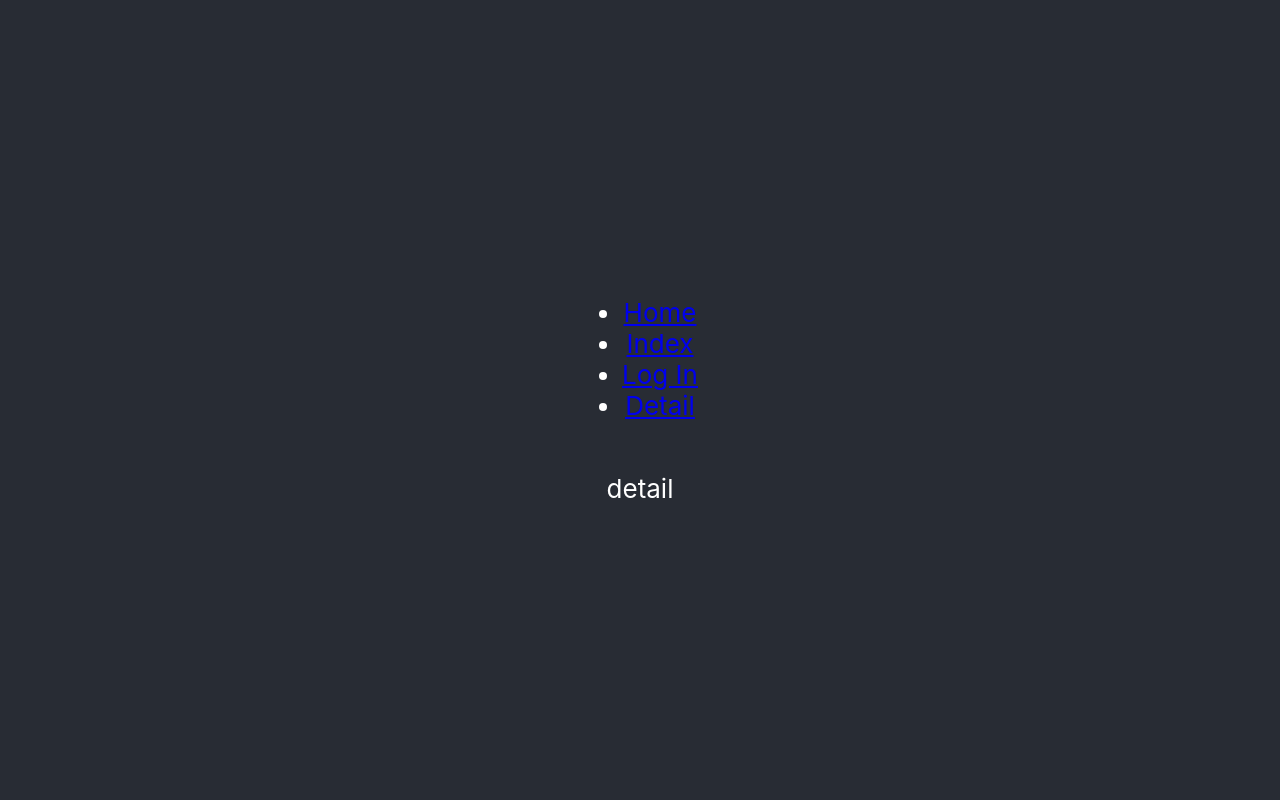
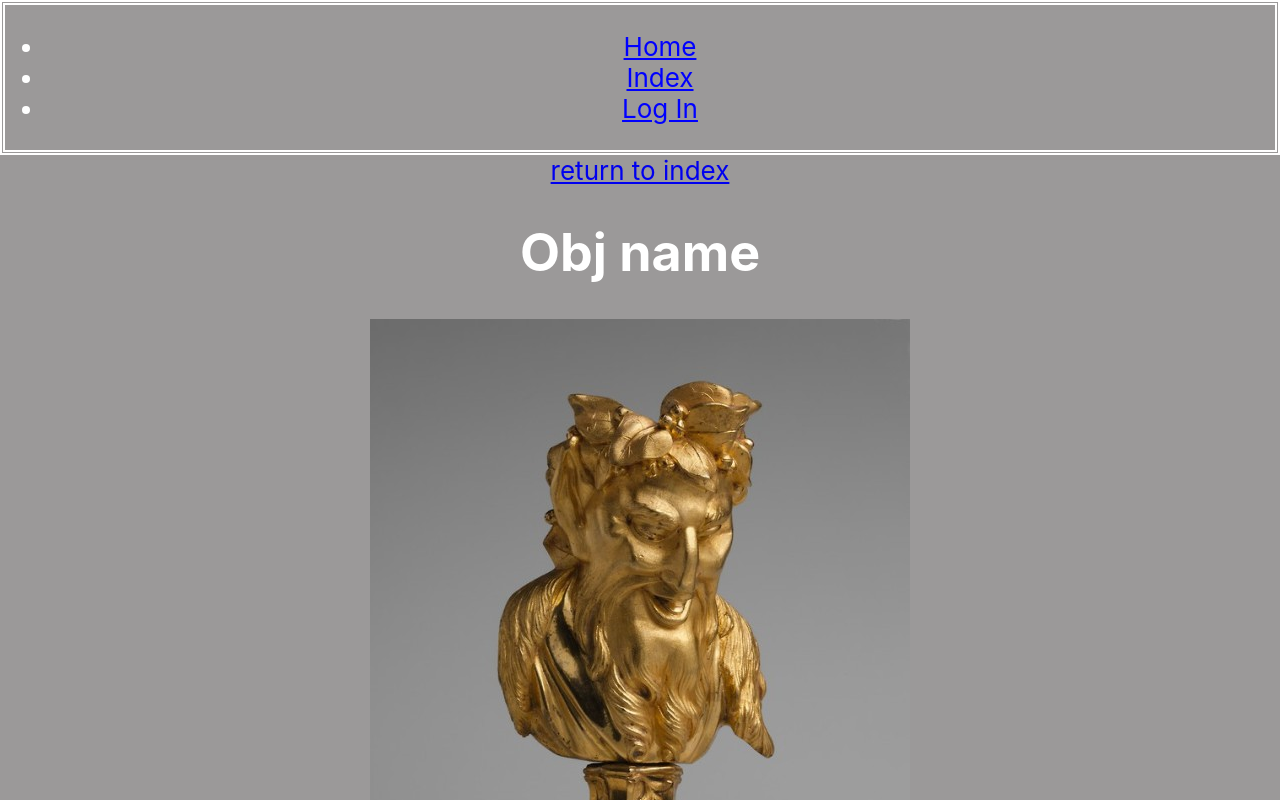
Before and after one commit to bacurrie/softeng-catalogue, a React (Create React App) app: page /detail in a window 1280 px wide. Shown: the top 800 px of the page. Built offline with nearby package versions, Linux system fonts and the light colour scheme.

Commit message:
added base page templates

```diff
--- a/src/App.css
+++ b/src/App.css
@@ -2,24 +2,13 @@
   text-align: center;
 }
 
-.App-logo {
-  height: 40vmin;
-  pointer-events: none;
-}
-
-@media (prefers-reduced-motion: no-preference) {
-  .App-logo {
-    animation: App-logo-spin infinite 20s linear;
-  }
-}
-
 .App-header {
-  background-color: #282c34;
+  background-color: #9b9999;
   min-height: 100vh;
   display: flex;
   flex-direction: column;
-  align-items: center;
-  justify-content: center;
+  align-items: left;
+  justify-content: left;
   font-size: calc(10px + 2vmin);
   color: white;
 }
@@ -28,11 +17,11 @@
   color: #61dafb;
 }
 
-@keyframes App-logo-spin {
-  from {
-    transform: rotate(0deg);
-  }
-  to {
-    transform: rotate(360deg);
-  }
+nav {
+  border: 5px double white;
+  color: white;
 }
+
+nav a {
+  color: blue;
+}
--- a/src/App.js
+++ b/src/App.js
@@ -1,6 +1,8 @@
 import './App.css';
 import { BrowserRouter, Route } from "react-router-dom";
 import HomePage from "./pages/HomePage";
+import CollectionIndex from "./pages/CollectionIndex";
+import DetailPage from "./pages/DetailPage";
 import Navi from "./components/Navi";
 
 function App()
@@ -16,7 +18,7 @@ function App()
           </Route>
 
           <Route path='/index'>
-            <p>index</p>
+            <CollectionIndex/>
           </Route>
 
           <Route path='/login'>
@@ -24,7 +26,7 @@ function App()
           </Route>
 
           <Route path='/detail'>
-            <p>detail</p>
+            <DetailPage/>
           </Route>
 
         </BrowserRouter>
--- /dev/null
+++ b/src/components/Image.js
@@ -0,0 +1,17 @@
+import React, { Component } from "react";
+import test from '../pages/testimg.jpg';
+
+class Image extends Component
+{
+    render()
+    {
+        return(
+            <div className='image'>
+                <h1>Obj name</h1>
+                <img src={test}></img>
+            </div>
+        )
+    }
+}
+
+export default Image
--- a/src/components/Navi.js
+++ b/src/components/Navi.js
@@ -17,9 +17,6 @@ class Navi extends Component
                     <li>
                         <Link to='/login'>Log In</Link>
                     </li>
-                    <li>
-                        <Link to='/detail'>Detail</Link>
-                    </li>
                 </ul>
             </nav>
         )
--- /dev/null
+++ b/src/pages/CollectionIndex.js
@@ -0,0 +1,20 @@
+import React, { Component } from "react";
+import { Link } from 'react-router-dom';
+
+class CollectionIndex extends Component
+{
+    render()
+    {
+        return(
+            <div className="indexlist">
+                <ul>
+                    <li>
+                        <Link to='/detail'>example1</Link>
+                    </li>
+                </ul>
+            </div>
+        )
+    }
+}
+
+export default CollectionIndex
--- /dev/null
+++ b/src/pages/DetailPage.js
@@ -0,0 +1,24 @@
+import React, { Component } from "react";
+import { Link } from "react-router-dom";
+import img from './testimg.jpg';
+import Image from '../components/Image';
+
+class DetailPage extends Component
+{
+    render()
+    {
+        return(
+            <div className='detail'>
+
+                <Link to='/index'>return to index</Link>
+                <Image/>
+                <h2>Obj subtype</h2>
+                <h3>Obj attribute</h3>
+                <p>Lorem ipsum yadda yadda yadda</p>
+
+            </div>
+        )
+    }
+}
+
+export default DetailPage
--- a/src/pages/HomePage.js
+++ b/src/pages/HomePage.js
@@ -7,6 +7,7 @@ class HomePage extends Component
         return(
             <div className='homepage'>
                 <h1>Hello World!</h1>
+                <p>this is the landing page...</p>
             </div>
         )
     }
```
Also changed, not shown: src/pages/testimg.jpg (added).
